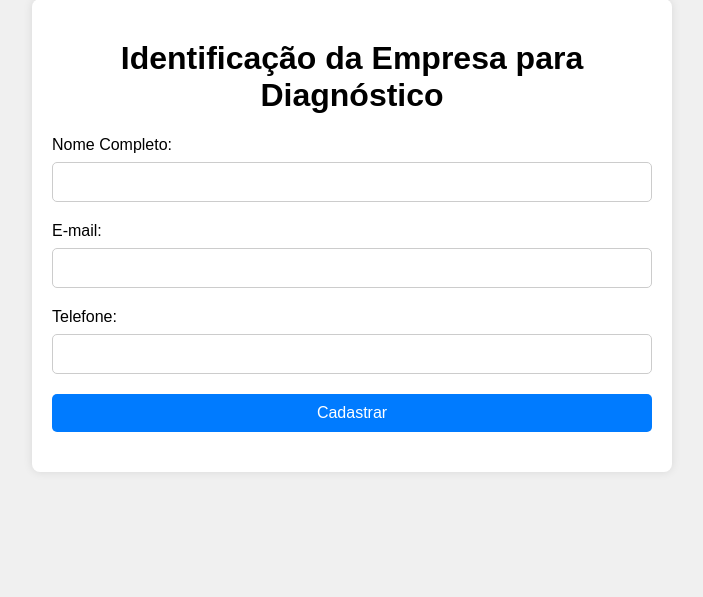
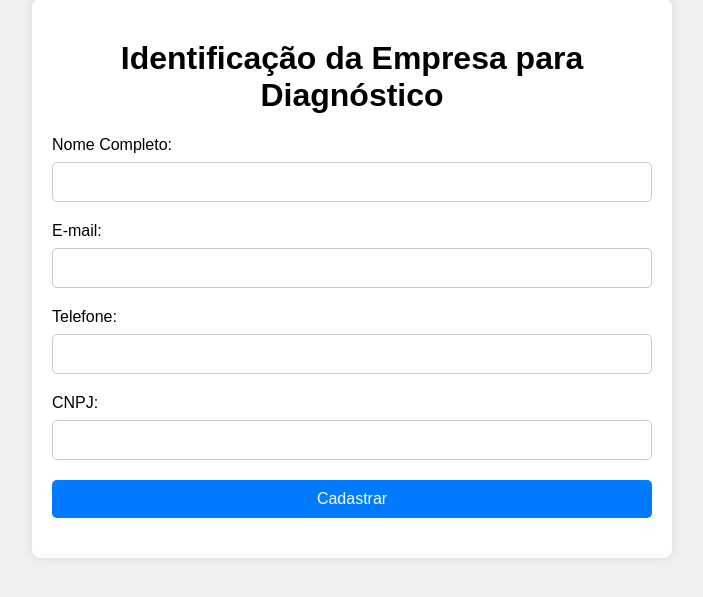
Before and after one commit to TiagoAlexSantoss/project_imp, a Django app: page / in a window 1280 px wide. Shown: the part 51-648 px from the top of the page, without its empty margins (288-991 px from the left). Run offline with Django 5.2, Linux system fonts and the light colour scheme.

Commit message:
projeto imp inicio 03

```diff
--- a/setup/static/styles/style.css
+++ b/setup/static/styles/style.css
@@ -30,6 +30,7 @@ label {
 input[type="text"],
 input[type="email"],
 input[type="tel"],
+input[type="CNPJ"],
 button {
     padding: 10px;
     margin-bottom: 20px;
--- a/templates/cadastro.html
+++ b/templates/cadastro.html
@@ -17,8 +17,11 @@
             <label for="email">E-mail:</label>
             <input type="email" id="email" name="email" required>
 
-            <label for="telefone">Telefone:</label>
+            <label for="Fone/WhatApp">Telefone:</label>
             <input type="tel" id="telefone" name="telefone" required>
+
+            <label for="CNPJ">CNPJ:</label>
+            <input type="text" id="CNPJ" name="CNPJ" required>
 
             <button type="submit">Cadastrar</button>
         </form>
```
